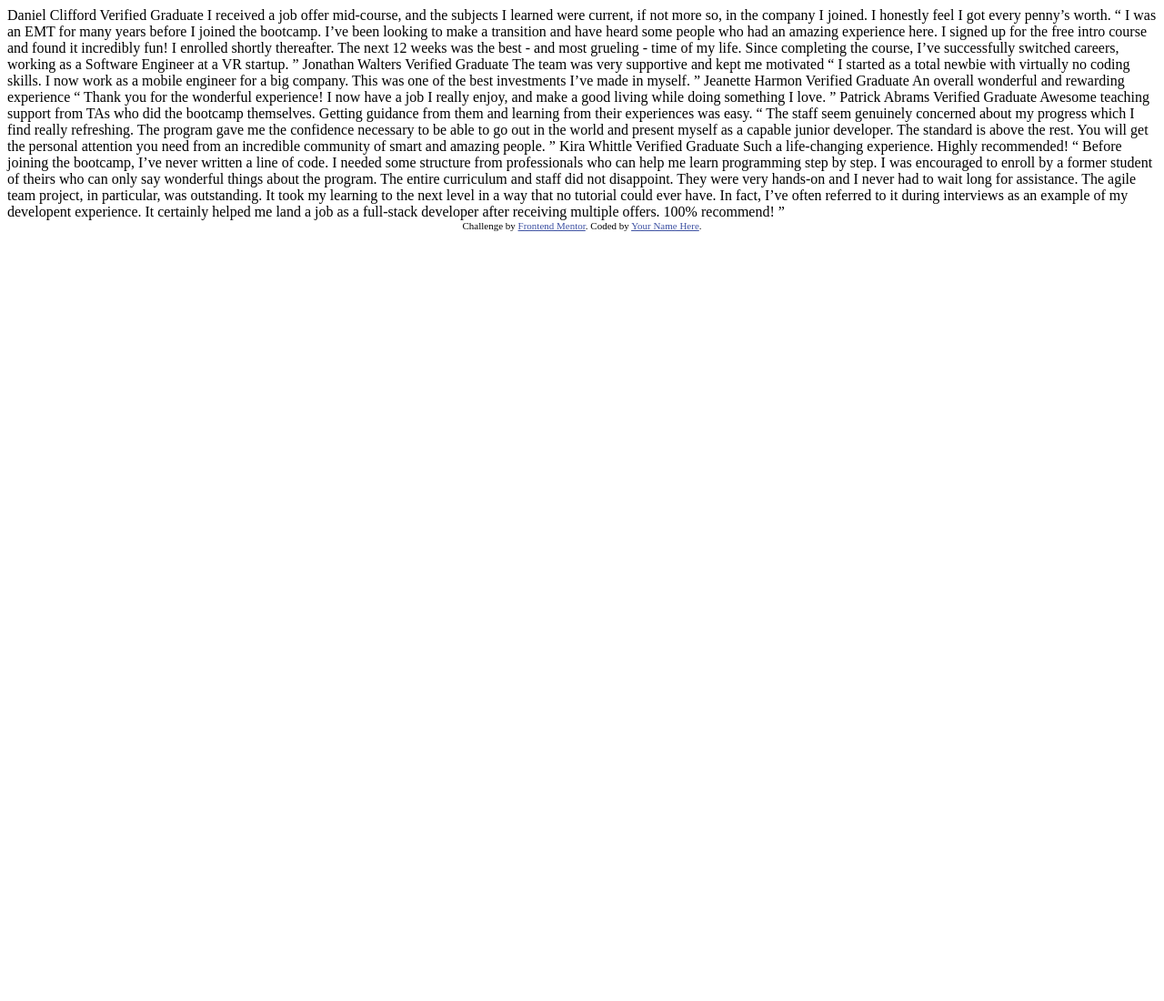
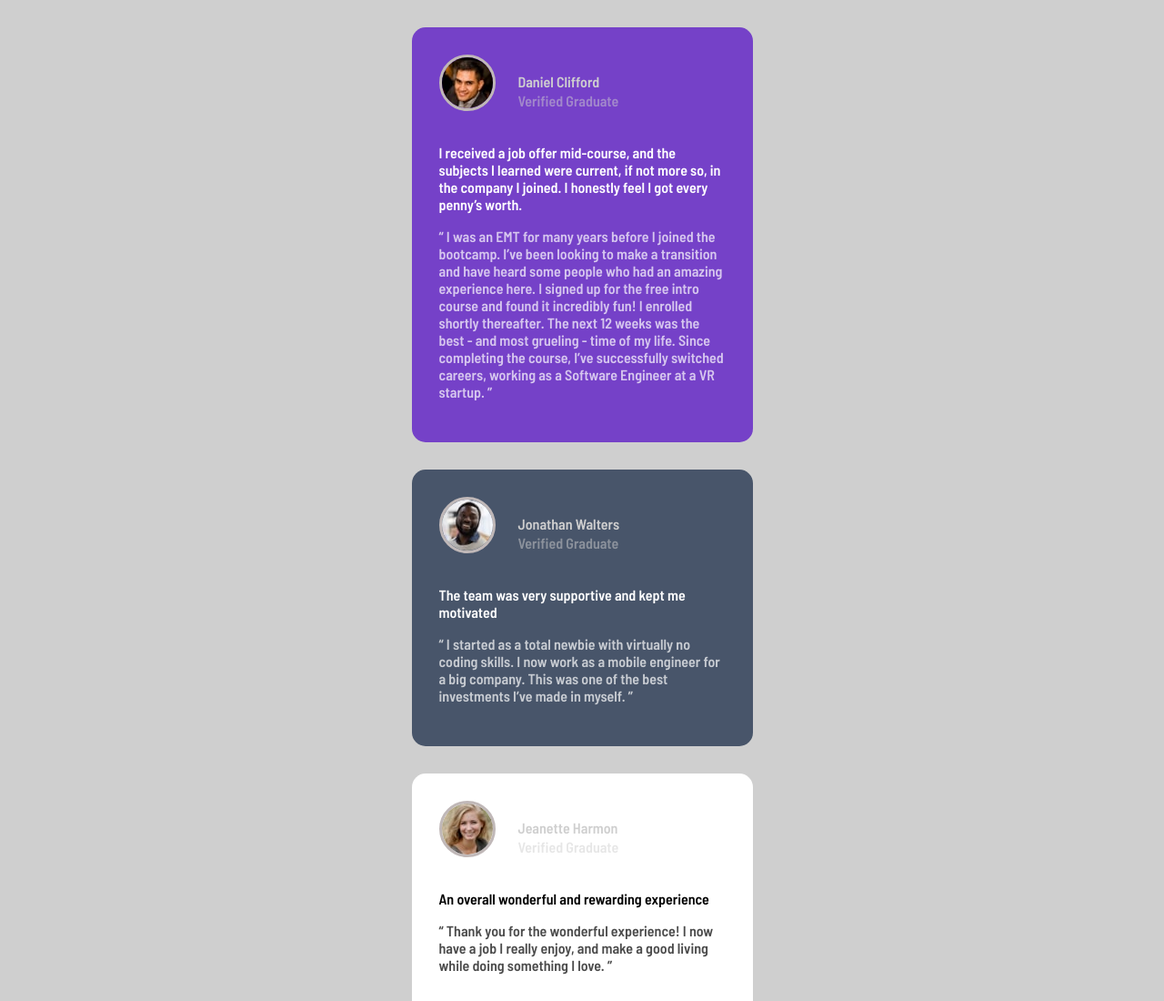
Before and after one commit to Akanbi99/Testimonials--grid-section, a plain HTML site: page index.html in a window 1280 px wide. Shown: the top 1100 px of the page at 91% size. Before the commit the page ends 800 px from the top, so only its background shows below. Drawn offline with Linux system fonts and the light colour scheme.

Commit message:
add the css file and complete the ptoject

```diff
--- a/index.html
+++ b/index.html
@@ -4,73 +4,115 @@
   <meta charset="UTF-8">
   <meta name="viewport" content="width=device-width, initial-scale=1.0"> <!-- displays site properly based on user's device -->
 
+  <link rel="stylesheet" href="./style.css">
   <link rel="icon" type="image/png" sizes="32x32" href="./images/favicon-32x32.png">
-
   <title>Frontend Mentor | [Challenge Name Here]</title>
 
   <!-- Feel free to remove these styles or customise in your own stylesheet 👍 -->
-  <style>
+  <!-- <style>
     .attribution { font-size: 11px; text-align: center; }
     .attribution a { color: hsl(228, 45%, 44%); }
-  </style>
+  </style> -->
 </head>
 <body>
-  Daniel Clifford
-  Verified Graduate
 
-  I received a job offer mid-course, and the subjects I learned were current, if not more so,
-  in the company I joined. I honestly feel I got every penny’s worth.
+<article>
+  <section class="card-1">
+    <div>
+      <img src="./images/image-daniel.jpg" alt="Daniel image">
+     <div>
+       <p>Daniel Clifford</p>
+       <p>Verified Graduate</p>
+     </div>
+    </div>
 
-  “ I was an EMT for many years before I joined the bootcamp. I’ve been looking to make a
+    <p class="p-1">I received a job offer mid-course, and the subjects I learned were current, if not more so,
+    in the company I joined. I honestly feel I got every penny’s worth.</p>
+
+    <p class="p-2">“ I was an EMT for many years before I joined the bootcamp. I’ve been looking to make a
       transition and have heard some people who had an amazing experience here. I signed up
       for the free intro course and found it incredibly fun! I enrolled shortly thereafter.
       The next 12 weeks was the best - and most grueling - time of my life. Since completing
-  the course, I’ve successfully switched careers, working as a Software Engineer at a VR startup. ”
+      the course, I’ve successfully switched careers, working as a Software Engineer at a VR startup. ”</p>
+  </section>
 
-  Jonathan Walters
-  Verified Graduate
+  <section class="card-2">
+    <div>
+      <img src="./images/image-jonathan.jpg" alt="">
+      <div>
+        <p>Jonathan Walters</p>
+        <p>Verified Graduate</p>
+      </div>
+    </div>
+      <p class="p-1">The team was very supportive and kept me motivated</p>
+      <p class="p-2">“ I started as a total newbie with virtually no coding skills. I now work as a mobile engineer
+        for a big company. This was one of the best investments I’ve made in myself. ”</p>
 
-  The team was very supportive and kept me motivated
+  </section>
 
-  “ I started as a total newbie with virtually no coding skills. I now work as a mobile engineer
-  for a big company. This was one of the best investments I’ve made in myself. ”
 
-  Jeanette Harmon
-  Verified Graduate
+  <section class="card-3">
+    <div>
+      <img src="./images/image-jeanette.jpg" alt="">
+      <div>
+        <p>Jeanette Harmon</p>
+        <p>Verified Graduate</p>
+      </div>
+    </div>
 
-  An overall wonderful and rewarding experience
+    <p class="p-1"> An overall wonderful and rewarding experience</p>
 
-  “ Thank you for the wonderful experience! I now have a job I really enjoy, and make a good living
-  while doing something I love. ”
+    <p class="p-2">“ Thank you for the wonderful experience! I now have a job I really enjoy, and make a good living
+    while doing something I love. ”</p>
 
-  Patrick Abrams
-  Verified Graduate
+  </section>
 
-  Awesome teaching support from TAs who did the bootcamp themselves. Getting guidance from them and
-  learning from their experiences was easy.
 
-  “ The staff seem genuinely concerned about my progress which I find really refreshing. The program
+  <section class="card-4">
+    <div>
+      <img src="./images/image-patrick.jpg" alt="">
+      <div>
+        <p>Patrick Abrams</p>
+        <p>Verified Graduate</p>
+      </div>
+    </div>
+
+    <p class="p-1">Awesome teaching support from TAs who did the bootcamp themselves. Getting guidance from them and
+    learning from their experiences was easy.</p>
+
+    <p class="p-2">“ The staff seem genuinely concerned about my progress which I find really refreshing. The program
     gave me the confidence necessary to be able to go out in the world and present myself as a capable
     junior developer. The standard is above the rest. You will get the personal attention you need from
-  an incredible community of smart and amazing people. ”
+    an incredible community of smart and amazing people. ”</p>
 
-  Kira Whittle
-  Verified Graduate
+  </section>
 
-  Such a life-changing experience. Highly recommended!
+  <section class="card-5">
+    <div>
+      <img src="./images/image-kira.jpg" alt="">
+      <div>
+        <p>Kira Whittle</p>
+        <p>Verified Graduate</p>
+      </div>
+    </div>
 
-  “ Before joining the bootcamp, I’ve never written a line of code. I needed some structure from
+    <p class="p-1">Such a life-changing experience. Highly recommended!</p>
+
+    <p class="p-2">“ Before joining the bootcamp, I’ve never written a line of code. I needed some structure from
     professionals who can help me learn programming step by step. I was encouraged to enroll by a former
     student of theirs who can only say wonderful things about the program. The entire curriculum and staff
     did not disappoint. They were very hands-on and I never had to wait long for assistance. The agile team
     project, in particular, was outstanding. It took my learning to the next level in a way that no tutorial
     could ever have. In fact, I’ve often referred to it during interviews as an example of my developent
     experience. It certainly helped me land a job as a full-stack developer after receiving multiple offers.
-  100% recommend! ”
+    100% recommend! ”</p>
 
-  <div class="attribution">
+  </section>
+</article>
+
+  <!-- <div class="attribution">
     Challenge by <a href="https://www.frontendmentor.io?ref=challenge" target="_blank">Frontend Mentor</a>.
-    Coded by <a href="#">Your Name Here</a>.
-  </div>
+    Coded by <a href="#">Shuaib</a>.
+  </div> -->
 </body>
 </html>
--- /dev/null
+++ b/style.css
@@ -0,0 +1,121 @@
+@import url('https://fonts.googleapis.com/css2?family=Barlow+Semi+Condensed:wght@500;600&display=swap');
+
+html {
+    background-color: hsl(0, 0%, 81%);
+
+}
+body {
+    padding: 0;
+    width: 375px;
+    margin: auto;
+    font-family: 'Barlow Semi Condensed', sans-serif;
+}
+
+section {
+    border-radius: 15px;
+    margin: 30px auto;
+}
+
+section > div {
+    display: flex;
+    align-items: center;
+}
+
+p {
+    font-weight: 600;
+}
+
+img {
+    border-radius: 50%;
+    border: 3px solid rgb(192, 184, 184);
+    margin-bottom: 20px;
+    margin-right: 25px;
+}
+
+div div {
+    line-height: .3;
+}
+
+div p {
+ color: hsl(0, 0%, 81%);
+}
+
+div p:last-child {
+    opacity: 50%;
+}
+
+.card-1 {
+    background-color:  hsl(263, 55%, 52%);
+    padding: 30px;
+    color: hsl(0, 0%, 100%);
+}
+
+.p-2 {
+    opacity: 70%;
+}
+
+.card-2 {
+    background-color: hsl(217, 19%, 35%);
+    padding: 30px;
+    color: hsl(0, 0%, 100%);
+}
+
+.card-3 {
+    background-color: hsl(0, 0%, 100%);
+    padding: 30px;
+    color: #000
+}
+.card-4 {
+    background-color: hsl(219, 29%, 14%);
+    padding: 30px;
+    color: hsl(0, 0%, 100%);
+}
+
+.card-5 {
+    background-color: hsl(0, 0%, 100%);
+    padding: 30px;
+    color: #000
+}
+
+@media screen and (min-width: 1440px) {
+   body {
+       width: 1440px;
+   }
+
+    article {
+        display: grid;
+        grid-template-columns: 1fr 1fr 1fr 1fr;
+        gap: 20px;
+        margin: 10px auto;
+    }
+
+    section {
+        margin: 0 auto;
+    }
+
+
+    .card-1 {
+        grid-column: 1/3;
+        grid-row: 1;
+    }
+
+    .card-2 {
+        grid-column: 3;
+        grid-row: 1;
+    }
+
+    .card-5 {
+        grid-column: 4;
+        grid-row: 1/3;
+    }
+
+    .card-3 {
+        grid-column: 1;
+        grid-row: 2;
+    }
+
+    .card-4 {
+        grid-column: 2/4;
+        grid-row: 2;
+    }
+}
```
Also changed, not shown: screenshot/full-width-view.jpg (added), screenshot/small-min-width.png (added), 2 other files. Lines whose indentation alone changed are shown as unchanged.
